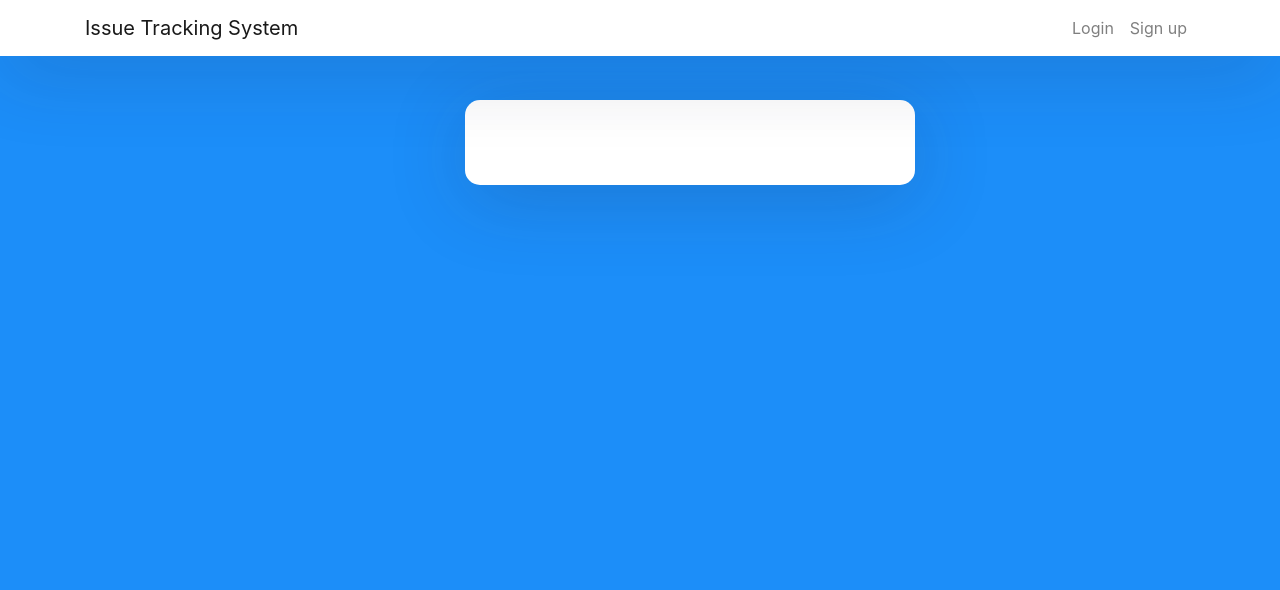
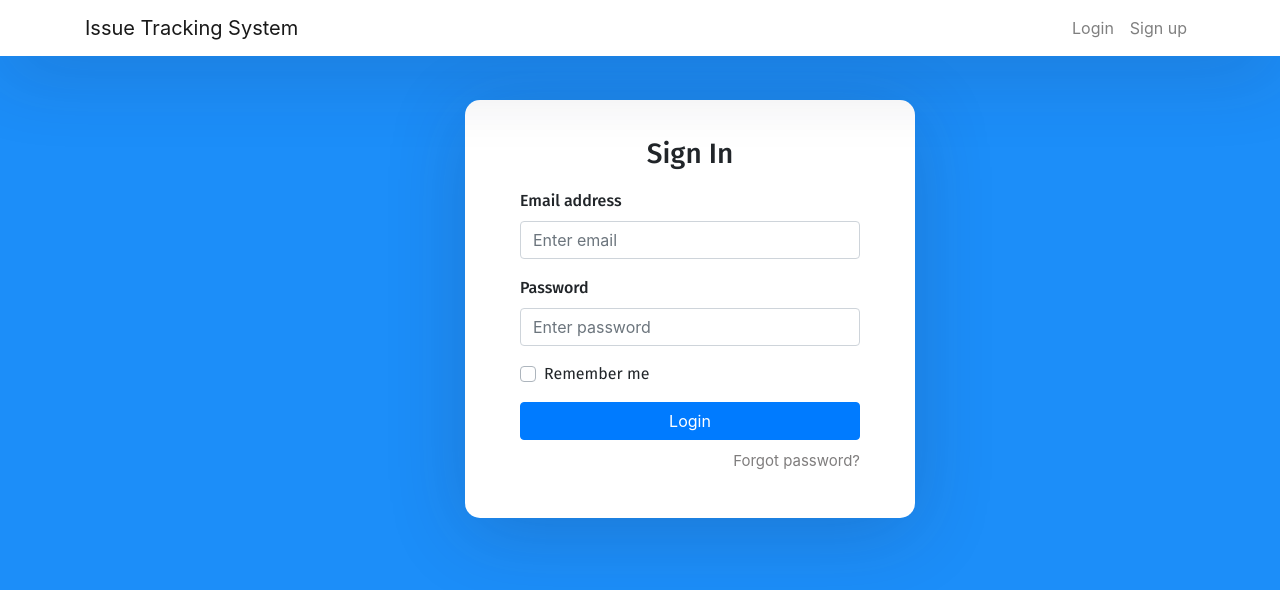
Before and after one commit to syedumarusman/issue-tracking-system, a React (Create React App) app in the folder frontend/: page /tickets in a window 1280 px wide. Shown: the top 590 px of the page. Built offline with nearby package versions, Linux system fonts and the light colour scheme; no server answers.

Commit message:
Adding axios api client and a Issue/TicketList component

```diff
--- a/frontend/package.json
+++ b/frontend/package.json
@@ -6,6 +6,7 @@
     "@testing-library/jest-dom": "^5.11.6",
     "@testing-library/react": "^11.2.2",
     "@testing-library/user-event": "^12.3.0",
+    "axios": "^0.21.0",
     "bootstrap": "^4.5.3",
     "react": "^17.0.1",
     "react-bootstrap": "^1.4.0",
--- a/frontend/src/App.js
+++ b/frontend/src/App.js
@@ -7,6 +7,7 @@ import Login from "./login.js";
 import SignUp from "./signup.js";
 import ResetPassword from "./resetPassword.js";
 import Dashboard from "./dashboard.js";
+import TicketList from "./components/TicketList.js";
 
 function App() {
 	  return (<Router>
@@ -35,6 +36,7 @@ function App() {
 		              <Route path="/sign-up" component={SignUp} />
 					  <Route exact path='/reset-password' component={ResetPassword} />
 					  <Route path="/dashboard" component={Dashboard} />
+					  <Route path="/tickets" component={TicketList} />
 		            </Switch>
 		          </div>
 		        </div>
--- /dev/null
+++ b/frontend/src/_helpers/axios.js
@@ -0,0 +1,9 @@
+//manual https://github.com/axios/axios#installing
+const axios = require('axios');
+const apiClient = axios.create({
+  baseURL: 'http://its2.herokuapp.com'
+});
+if (localStorage.userToken) {
+	apiClient.defaults.headers.common['Authorization'] = 'Bearer ' + localStorage.userToken;
+}
+export { apiClient };
--- /dev/null
+++ b/frontend/src/components/TicketList.js
@@ -0,0 +1,90 @@
+import React, { Component } from "react";
+import { Redirect } from 'react-router';
+import { apiClient } from '../_helpers/axios';
+
+export default class TicketList extends Component {
+  constructor(props){
+    super(props);
+    this.state = {email: '', password: '', loginSuccessful: 0};
+  }
+
+  //execute when component is loaded/refreshed
+  componentDidMount() {
+    //connect to api server and get a list of tickets
+    apiClient.post('/tickets')
+      .then(function (response) {
+        // handle success
+        console.log(response);
+      })
+      .catch(function (error) {
+        // handle error
+        console.log(error);
+      })
+      .then(function () {
+        // always executed
+        localStorage.setItem('userToken', 'asdfasdf24t2');
+
+        console.log('always executed');
+      });
+  }
+
+  handleChange = (event) => {
+    this.setState({[event.target.name]: event.target.value});
+  }
+
+  handleSubmit = (event) => {
+    const requestPayload = { email: this.state.email, password: this.state.password }
+
+    apiClient.get('/ticket/view', requestPayload)
+      .then(function (response) {
+        // handle success
+        console.log(response);
+      })
+      .catch(function (error) {
+        // handle error
+        console.log(error);
+      })
+      .then(function () {
+        // always executed
+        localStorage.setItem('userToken', 'asdfasdf24t2');
+
+        console.log('always executed');
+      });
+
+    event.preventDefault();
+  }
+    render() {
+      // Login is successful, so we should have the homepage/dashboard
+      if (this.state.loginSuccessful){
+        return <Redirect to = '/dashboard'/>
+      } else {
+        return (
+            <form onSubmit={this.handleSubmit}>
+                <h3>Sign In</h3>
+
+                <div className="form-group">
+                    <label>Email address</label>
+                    <input type="email" className="form-control" placeholder="Enter email" name="email" value={this.state.value} onChange={this.handleChange}/>
+                </div>
+
+                <div className="form-group">
+                    <label>Password</label>
+                    <input type="password" className="form-control" placeholder="Enter password" name="password" value={this.state.value} onChange={this.handleChange}/>
+                </div>
+
+                <div className="form-group">
+                    <div className="custom-control custom-checkbox">
+                        <input type="checkbox" className="custom-control-input" id="customCheck1" />
+                        <label className="custom-control-label" htmlFor="customCheck1">Remember me</label>
+                    </div>
+                </div>
+
+                <button type="submit" className="btn btn-primary btn-block">Login</button>
+                <p className="forgot-password text-right">
+                    Forgot <a href="/reset-password">password?</a>
+                </p>
+            </form>
+        );
+      }
+    }
+}
```
Also changed, not shown: 1 other file (tests, documents, lock files or other folders).
